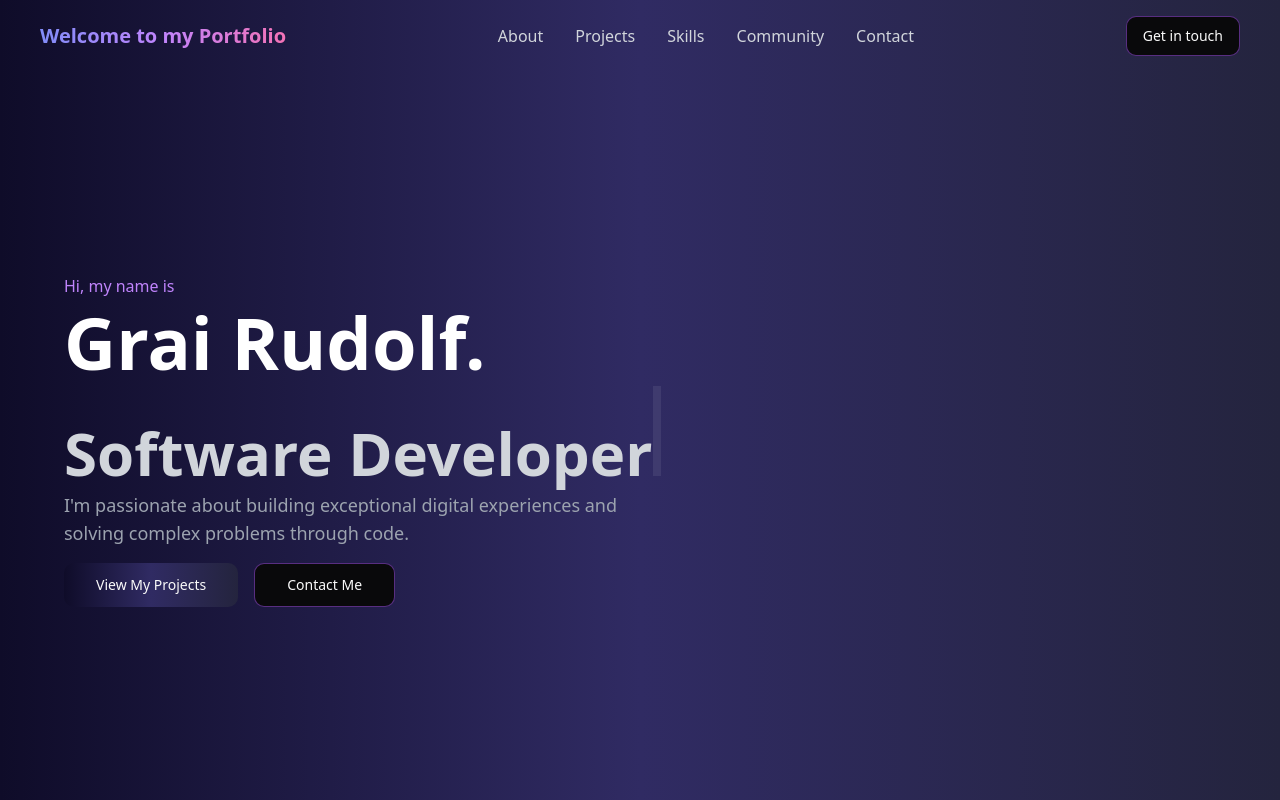
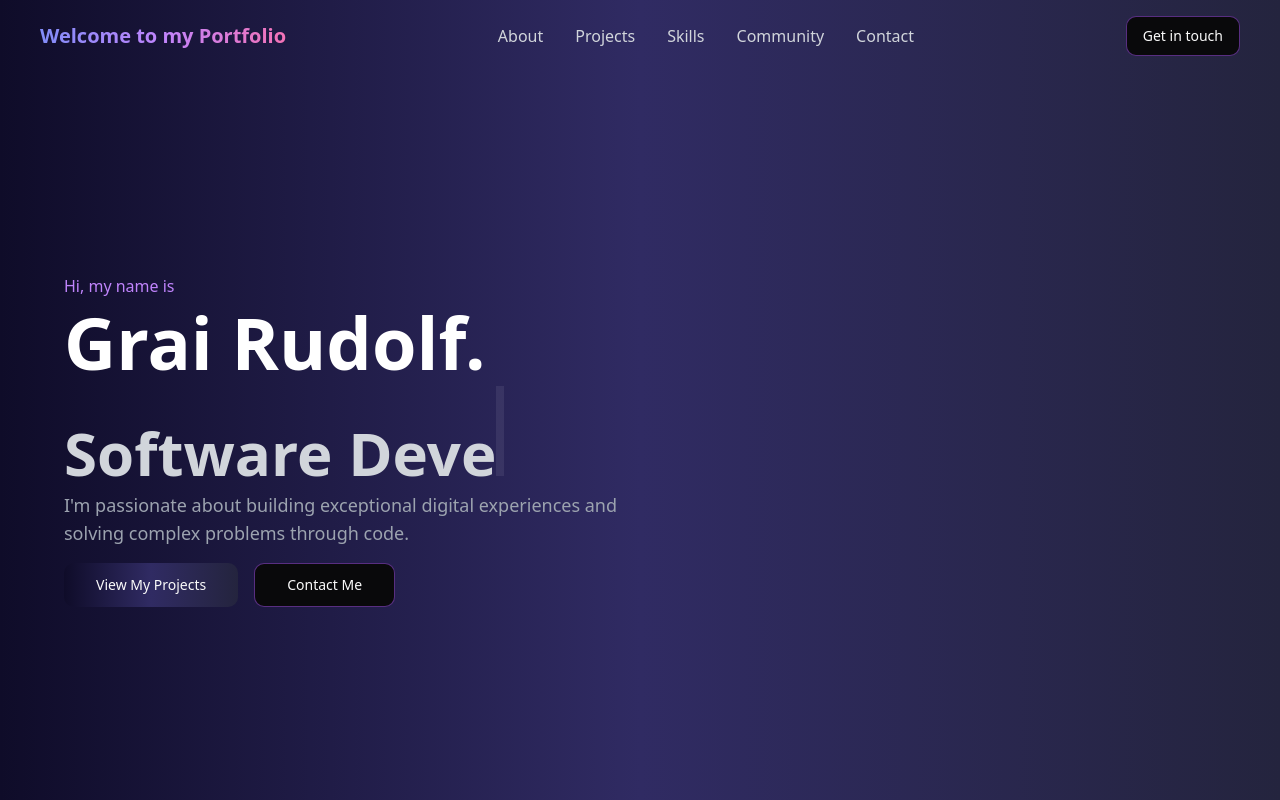
Before and after one commit to grairudolf/myportfolio, a React (Vite) app: page / in a window 1280 px wide. Shown: the top 800 px of the page. Built offline with nearby package versions, Linux system fonts and the light colour scheme.

Commit message:
Fear: Continuous loop of typing animation

```diff
--- a/src/components/TypingAnimation.tsx
+++ b/src/components/TypingAnimation.tsx
@@ -16,6 +16,13 @@ const TypingAnimation: React.FC<TypingAnimationProps> = ({ text, speed = 150 })
         setCurrentIndex((prev) => prev + 1);
       }, speed);
       return () => clearTimeout(timeoutId);
+    } else {
+      // When text is fully displayed
+      const timeoutId = setTimeout(() => {
+        setDisplayedText(''); // Reset displayed text
+        setCurrentIndex(0);   // Reset index to start over
+      }, 2000); // Wait for 2 seconds before restarting
+      return () => clearTimeout(timeoutId);
     }
   }, [currentIndex, text, speed]);
 
```
